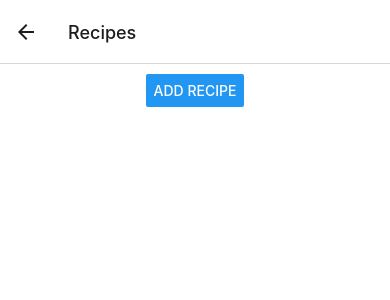
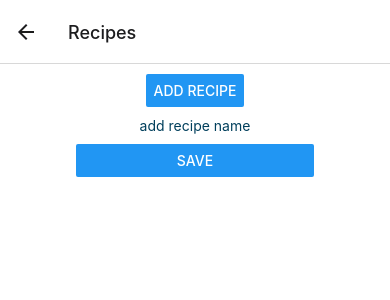
Before and after one commit to ChenliangEdward/EC463SWMiniProject, a React Native app: screen /Recipes in a window 390 px wide. Both pictures are taken after a click on the button "ADD RECIPE". Shown: the top 300 px of the page. Built offline with nearby package versions, Linux system fonts and the light colour scheme.

Commit message:
Update save button
It works now

```diff
--- a/screens/Recipes.js
+++ b/screens/Recipes.js
@@ -3,18 +3,19 @@ import { View, Button, TouchableHighlight, TextInput } from "react-native";
 import { styles } from "../styles/styles";
 import { useState } from "react";
 
-function addRecipe() {
+function Recipes({ navigation }) {
   const [recipe_name, setRecipeName] = useState("");
-
-  return (
+  const [showResults, setShowResults] = useState(false);
+  const onClick = () => setShowResults(true);
+  const RecipeThing = () => (
     <View style={styles.container}>
       <TouchableHighlight onPress={() => navigation.navigate("Details")}>
         <View style={styles.recipeBox}>
           <TextInput
             style={styles.TextInput}
-            placeholder="recipe name"
+            placeholder="add recipe name"
             placeholderTextColor="#003f5c"
-            onChangeText={(recipe_name) => setRecipeName(recipe_name)}
+            //onChangeText={(recipe_name) => setRecipeName(recipe_name)}
           />
           <Button
           title="Save"
@@ -22,17 +23,12 @@ function addRecipe() {
         </View>
       </TouchableHighlight>
     </View>
-  )
-}
-
-function Recipes({ navigation }) {
+  );
   return (
     <View style={styles.container}>
       <View style={styles.recipeBtn}>
-            <Button
-            title="Add Recipe"
-            onPress={() => {addRecipe}}
-            />
+        <Button title="Add Recipe" onPress={onClick} />
+        {showResults ? <RecipeThing /> : null}
       </View>
     </View>
   );
```
Lines whose indentation alone changed are shown as unchanged.
